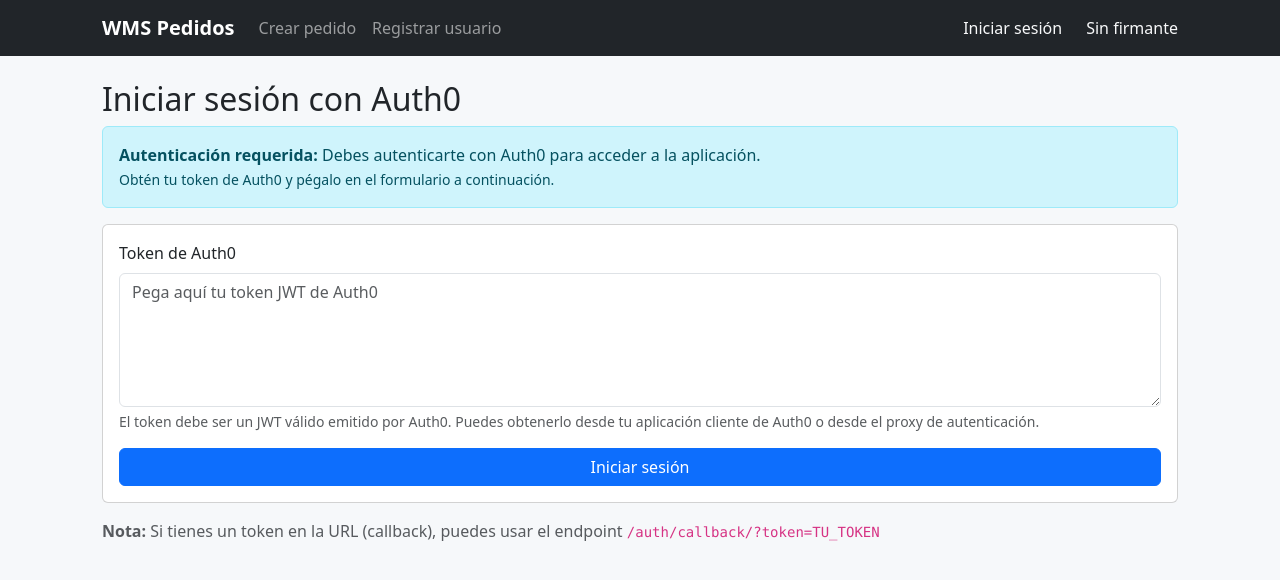
After one commit to GabrielAristizabal/Spring3, a Django app: page /auth/login/ in a window 1280 px wide. The commit adds this page. Shown: the top 580 px of the page. Run offline with Django 4.2, Linux system fonts and the light colour scheme.

Commit message:
conexcion con auth

```diff
--- a/pedidos-app/orders/templates/base.html
+++ b/pedidos-app/orders/templates/base.html
@@ -27,7 +27,18 @@
         <li class="nav-item"><a class="nav-link" href="{% url 'create_order' %}">Crear pedido</a></li>
         <li class="nav-item"><a class="nav-link" href="{% url 'register_user' %}">Registrar usuario</a></li>
       </ul>
-      <span class="navbar-text text-light">
+      <ul class="navbar-nav">
+        {% if request.session.auth0_authenticated %}
+          <li class="nav-item">
+            <a class="nav-link text-light" href="{% url 'auth0_logout' %}">Cerrar sesión</a>
+          </li>
+        {% else %}
+          <li class="nav-item">
+            <a class="nav-link text-light" href="{% url 'auth0_login' %}">Iniciar sesión</a>
+          </li>
+        {% endif %}
+      </ul>
+      <span class="navbar-text text-light ms-3">
         {% if request.session.signer_doc %}
           Firmante: <strong>{{ request.session.signer_doc }}</strong>
         {% else %}
--- /dev/null
+++ b/pedidos-app/orders/templates/orders/auth0_login.html
@@ -0,0 +1,31 @@
+{% extends "base.html" %}
+{% block content %}
+<h2>Iniciar sesión con Auth0</h2>
+
+<div class="alert alert-info">
+  <strong>Autenticación requerida:</strong> Debes autenticarte con Auth0 para acceder a la aplicación.
+  <br>
+  <small>Obtén tu token de Auth0 y pégalo en el formulario a continuación.</small>
+</div>
+
+<form method="post" class="mt-3 card card-body">
+  {% csrf_token %}
+  <div class="mb-3">
+    <label class="form-label">Token de Auth0</label>
+    <textarea name="token" class="form-control" rows="5" required
+              placeholder="Pega aquí tu token JWT de Auth0"></textarea>
+    <div class="form-text">
+      El token debe ser un JWT válido emitido por Auth0.
+      Puedes obtenerlo desde tu aplicación cliente de Auth0 o desde el proxy de autenticación.
+    </div>
+  </div>
+  <button class="btn btn-primary">Iniciar sesión</button>
+</form>
+
+<div class="mt-3">
+  <p class="text-muted">
+    <strong>Nota:</strong> Si tienes un token en la URL (callback), puedes usar el endpoint
+    <code>/auth/callback/?token=TU_TOKEN</code>
+  </p>
+</div>
+{% endblock %}
--- a/pedidos-app/orders/views.py
+++ b/pedidos-app/orders/views.py
@@ -4,6 +4,8 @@ from django.shortcuts import render, redirect
 from django.contrib import messages
 from django.http import JsonResponse
 from django.views.decorators.http import require_http_methods
+from django.conf import settings
+import requests
 from .services import (
     db,
     generar_llaves_rsa_pem,
@@ -11,6 +13,14 @@ from .services import (
     get_user_by_document,
     crear_pedido_firmado,
 )
+from .auth0_client import (
+    verify_token,
+    set_token_in_session,
+    clear_auth0_session,
+    get_auth0_user_from_session,
+    get_token_from_session,
+)
+from .auth0_decorators import auth0_required, auth0_optional
 
 # -----------------------------
 # Página principal
@@ -26,6 +36,87 @@ def health(request):
 
 
 # -----------------------------
+# Autenticación Auth0
+# -----------------------------
+@require_http_methods(["GET", "POST"])
+def auth0_login(request):
+    """
+    Vista de login con Auth0.
+    Si viene con token en POST, lo valida y guarda en sesión.
+    Si es GET, muestra formulario para ingresar token.
+    """
+    if request.method == "POST":
+        token = (request.POST.get("token") or "").strip()
+        if not token:
+            messages.error(request, "Debes proporcionar un token de Auth0.")
+            return render(request, "orders/auth0_login.html")
+
+        try:
+            # Validar el token
+            payload = verify_token(token)
+
+            # Guardar en sesión
+            set_token_in_session(request, token, payload)
+
+            # Obtener información del usuario de Auth0
+            auth0_user = get_auth0_user_from_session(request)
+            messages.success(request, f"Autenticado exitosamente como {auth0_user.get('email', 'usuario')}")
+
+            # Redirigir al registro o crear pedido
+            return redirect("register_user")
+        except Exception as e:
+            messages.error(request, f"Error validando token: {str(e)}")
+            return render(request, "orders/auth0_login.html")
+
+    # GET: mostrar formulario de login
+    return render(request, "orders/auth0_login.html")
+
+
+@require_http_methods(["GET"])
+def auth0_callback(request):
+    """
+    Callback de Auth0 (puede recibir token como parámetro o en header).
+    """
+    # Intentar obtener token de query parameter
+    token = request.GET.get("token") or request.GET.get("access_token")
+
+    # Si no está en query, intentar del header Authorization
+    if not token:
+        auth_header = request.headers.get("Authorization", "")
+        if auth_header.startswith("Bearer "):
+            token = auth_header.split()[1]
+
+    if not token:
+        messages.error(request, "No se proporcionó token de Auth0.")
+        return redirect("auth0_login")
+
+    try:
+        # Validar el token
+        payload = verify_token(token)
+
+        # Guardar en sesión
+        set_token_in_session(request, token, payload)
+
+        # Obtener información del usuario
+        auth0_user = get_auth0_user_from_session(request)
+        messages.success(request, f"Autenticado exitosamente como {auth0_user.get('email', 'usuario')}")
+
+        # Redirigir al registro
+        return redirect("register_user")
+    except Exception as e:
+        messages.error(request, f"Error validando token: {str(e)}")
+        return redirect("auth0_login")
+
+
+@require_http_methods(["GET"])
+def auth0_logout(request):
+    """Cierra la sesión de Auth0."""
+    clear_auth0_session(request)
+    messages.success(request, "Sesión cerrada exitosamente.")
+    return redirect("auth0_login")
+
+
+# -----------------------------
 # Lista de pedidos
 # -----------------------------
 def order_list(request):
@@ -38,31 +129,78 @@ def order_list(request):
 # Registro de usuario + firmante en sesión
 # -----------------------------
 @require_http_methods(["GET", "POST"])
+@auth0_required
 def register_user(request):
-    """Registra el usuario y genera sus llaves"""
+    """
+    Registra el usuario y genera sus llaves.
+    Requiere autenticación con Auth0 primero.
+    """
+    # Obtener información del usuario de Auth0
+    auth0_user = get_auth0_user_from_session(request)
+    token = get_token_from_session(request)
+
+    if not auth0_user or not token:
+        messages.error(request, "Debes iniciar sesión con Auth0 primero.")
+        return redirect("auth0_login")
+
     if request.method == "POST":
         name = (request.POST.get("name") or "").strip()
         doc = (request.POST.get("document") or "").strip()
-        if not name or not doc:
-            messages.error(request, "Nombre y documento son obligatorios.")
+
+        # Si no se proporciona nombre, usar el de Auth0
+        if not name:
+            name = auth0_user.get("name") or auth0_user.get("nickname") or auth0_user.get("email", "").split("@")[0]
+
+        if not doc:
+            messages.error(request, "El documento es obligatorio.")
             return redirect("register_user")
 
+        # Verificar que el token sigue siendo válido
+        try:
+            payload = verify_token(token)
+        except Exception as e:
+            messages.error(request, f"Token inválido o expirado: {str(e)}")
+            clear_auth0_session(request)
+            return redirect("auth0_login")
+
+        # Buscar o crear usuario en la base de datos
         existing = db.users.find_one({"document": doc})
         if not existing:
+            # Generar llaves RSA para el usuario
             priv_pem, pub_pem = generar_llaves_rsa_pem()
             db.users.insert_one({
                 "name": name,
                 "document": doc,
                 "pub_key": pub_pem,
                 "priv_key": priv_pem,
+                "auth0_sub": auth0_user.get("sub"),  # Guardar sub de Auth0
+                "auth0_email": auth0_user.get("email"),
                 "created_at": utcnow(),
             })
+            messages.success(request, f"Usuario {name} registrado correctamente con llaves RSA.")
+        else:
+            # Actualizar información de Auth0 si ya existe
+            db.users.update_one(
+                {"document": doc},
+                {"$set": {
+                    "auth0_sub": auth0_user.get("sub"),
+                    "auth0_email": auth0_user.get("email"),
+                }}
+            )
+            messages.info(request, f"Usuario {name} ya existe. Llaves RSA ya generadas.")
 
+        # Establecer como firmante activo
         request.session["signer_doc"] = doc
-        messages.success(request, f"Usuario {name} registrado correctamente.")
         return redirect("create_order")
 
-    return render(request, "orders/register.html")
+    # GET: mostrar formulario de registro
+    # Pre-llenar con datos de Auth0 si están disponibles
+    context = {
+        "auth0_user": auth0_user,
+        "default_name": auth0_user.get("name") or auth0_user.get("nickname") or "",
+        "default_email": auth0_user.get("email") or "",
+    }
+    return render(request, "orders/register.html", context)
 
 
 # -----------------------------
@@ -92,6 +230,7 @@ def set_signer(request):
 # Crear pedido
 # -----------------------------
 @require_http_methods(["GET", "POST"])
+@auth0_required
 def create_order(request):
     """Crea un pedido firmado por el usuario en sesión"""
     signer_doc = request.session.get("signer_doc")
@@ -117,6 +256,9 @@ def create_order(request):
             "private": _pem_to_text(signer.get("priv_key")),
         }
 
+    # Obtener información de Auth0 para mostrar en la vista
+    auth0_user = get_auth0_user_from_session(request)
+
     if request.method == "GET":
         if not signer:
             messages.error(request, "Debe registrar o seleccionar un usuario firmante.")
@@ -126,6 +268,7 @@ def create_order(request):
             {
                 "signer": signer,
                 "signer_keys": signer_keys,
+                "auth0_user": auth0_user,
             },
         )
 
--- a/pedidos-app/project/urls.py
+++ b/pedidos-app/project/urls.py
@@ -3,13 +3,26 @@ from django.contrib import admin
 from django.urls import path
 from django.views.generic import RedirectView
 
-from orders.views import create_order, register_user, set_signer, health
+from orders.views import (
+    create_order,
+    register_user,
+    set_signer,
+    health,
+    auth0_login,
+    auth0_callback,
+    auth0_logout,
+)
 
 urlpatterns = [
     path("admin/", admin.site.urls),
 
-    # Página principal redirige al formulario de pedidos
-    path("", RedirectView.as_view(pattern_name="create_order", permanent=False), name="home"),
+    # Página principal redirige al login de Auth0
+    path("", RedirectView.as_view(pattern_name="auth0_login", permanent=False), name="home"),
+
+    # Autenticación Auth0
+    path("auth/login/", auth0_login, name="auth0_login"),
+    path("auth/callback/", auth0_callback, name="auth0_callback"),
+    path("auth/logout/", auth0_logout, name="auth0_logout"),
 
     # Usuarios
     path("users/register/", register_user, name="register_user"),
@@ -19,5 +32,3 @@ urlpatterns = [
     path("orders/create/", create_order, name="create_order"),
     path("health/", health, name="health"),
 ]
-
-#health
```
Also changed, not shown: pedidos-app/orders/auth0_client.py (added, +126 -0 lines), pedidos-app/orders/auth0_decorators.py (added, +53 -0 lines), pedidos-app/orders/templates/orders/order_form.html (+7 -0 lines), pedidos-app/orders/templates/orders/register.html (+20 -4 lines), pedidos-app/project/settings.py (+16 -1 lines).
